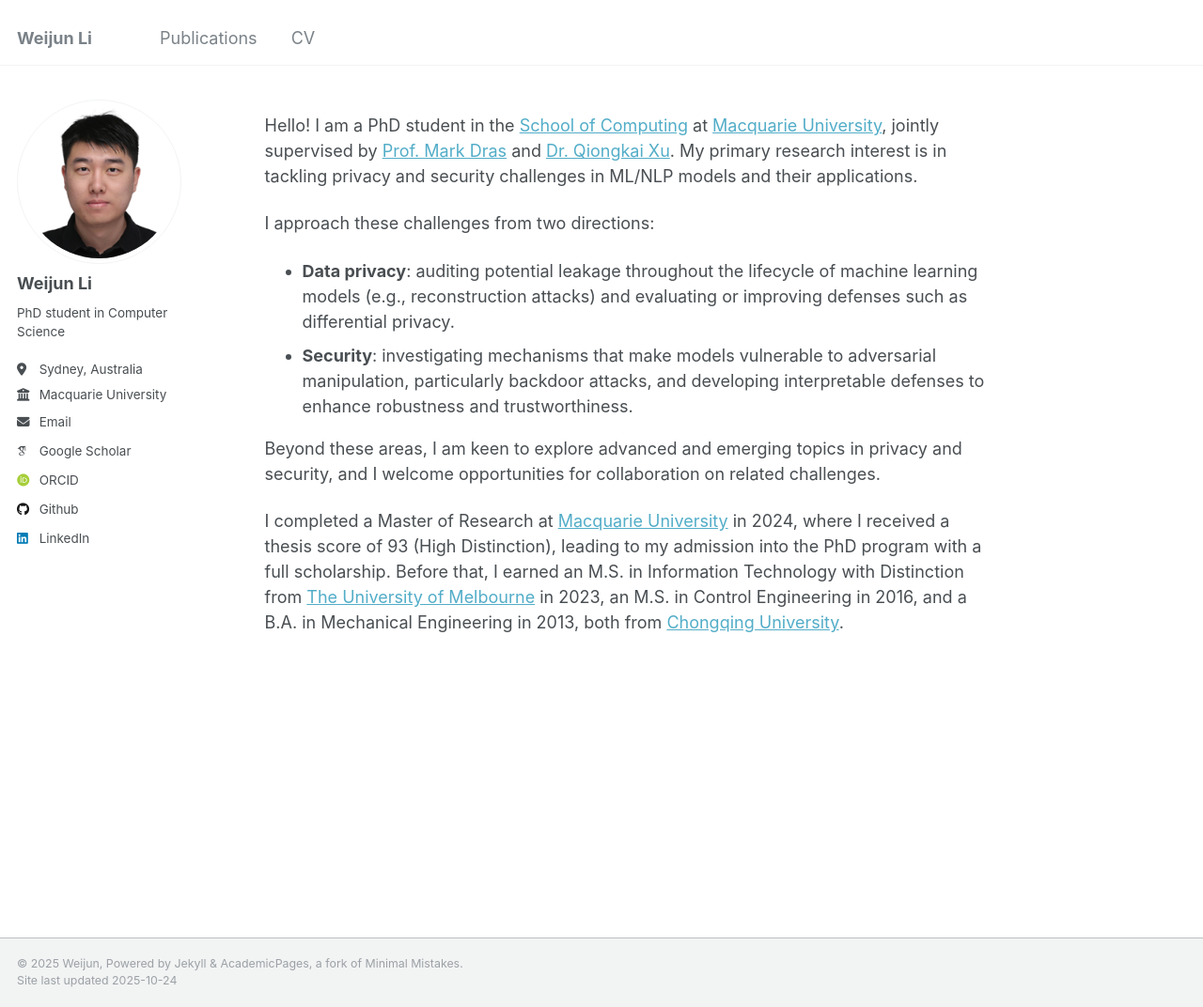
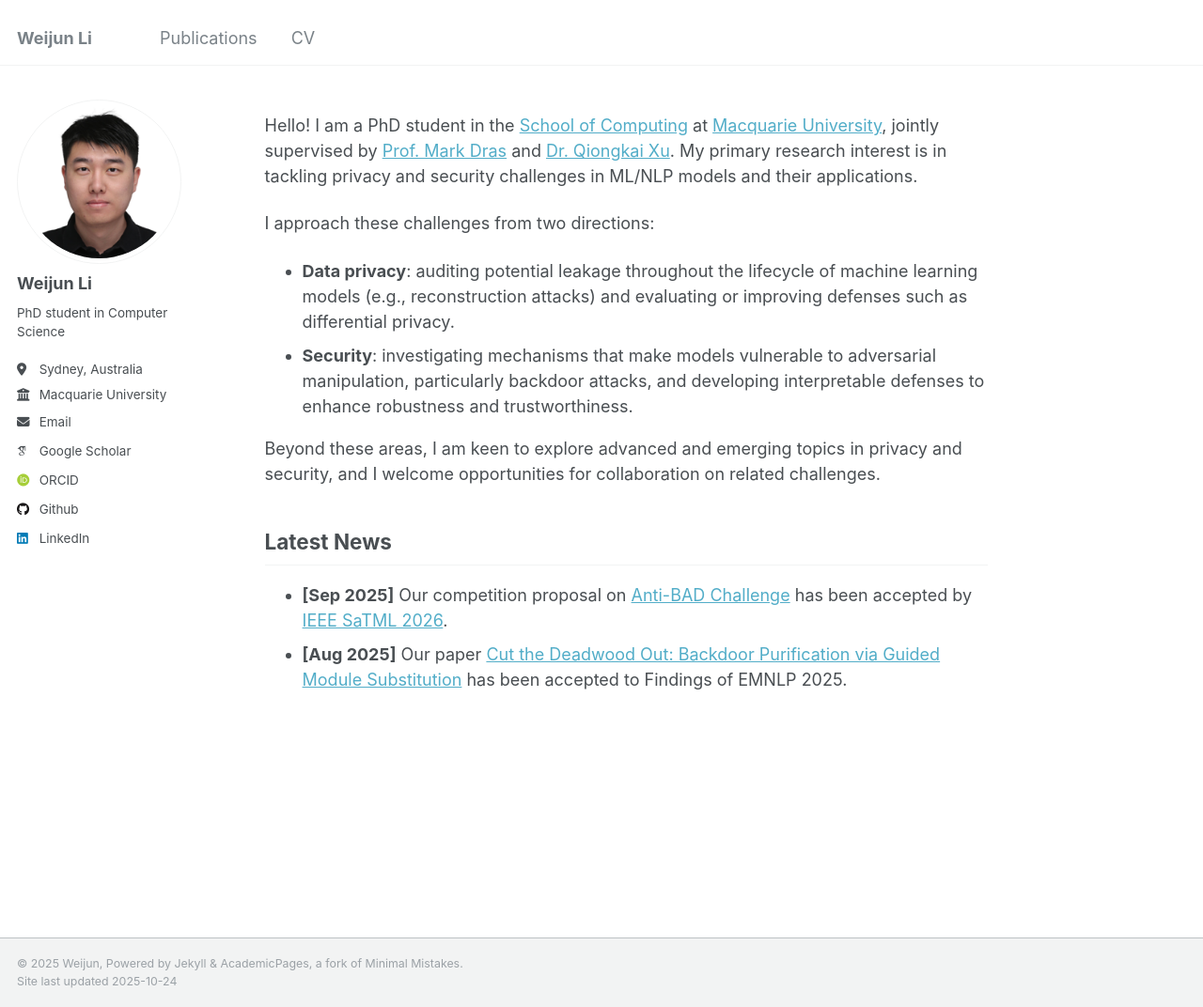
Before and after one commit to weijun-l/weijun-l.github.io, a Jekyll site: the page built from _pages/about.md, in a window 1280 px wide and 1072 px high. Shown: the whole window at 94% size. Built offline with Jekyll 4.4.1, drawn with Linux system fonts in a browser that asks for light colours; some web fonts are replaced.

Commit message:
add news section

```diff
--- a/_pages/about.md
+++ b/_pages/about.md
@@ -25,4 +25,9 @@ I approach these challenges from two directions:
 
 Beyond these areas, I am keen to explore advanced and emerging topics in privacy and security, and I welcome opportunities for collaboration on related challenges.
 
-I completed a Master of Research at <a href="https://www.mq.edu.au/">Macquarie University</a> in 2024, where I received a thesis score of 93 (High Distinction), leading to my admission into the PhD program with a full scholarship. Before that, I earned an M.S. in Information Technology with Distinction from <a href="https://www.unimelb.edu.au/">The University of Melbourne</a> in 2023, an M.S. in Control Engineering in 2016, and a B.A. in Mechanical Engineering in 2013, both from <a href="https://www.cqu.edu.cn/">Chongqing University</a>.
+<!-- I completed a Master of Research at <a href="https://www.mq.edu.au/">Macquarie University</a> in 2024, where I received a thesis score of 93 (High Distinction), leading to my admission into the PhD program with a full scholarship. Before that, I earned an M.S. in Information Technology with Distinction from <a href="https://www.unimelb.edu.au/">The University of Melbourne</a> in 2023, an M.S. in Control Engineering in 2016, and a B.A. in Mechanical Engineering in 2013, both from <a href="https://www.cqu.edu.cn/">Chongqing University</a>. -->
+
+## Latest News
+
+* **[Sep 2025]** Our competition proposal on <a href="https://anti-bad.github.io/">Anti-BAD Challenge</a> has been accepted by <a href="https://satml.org/competitions/">IEEE SaTML 2026</a>.
+* **[Aug 2025]** Our paper <a href="https://arxiv.org/abs/2412.20476">Cut the Deadwood Out: Backdoor Purification via Guided Module Substitution</a> has been accepted to Findings of EMNLP 2025.
```
